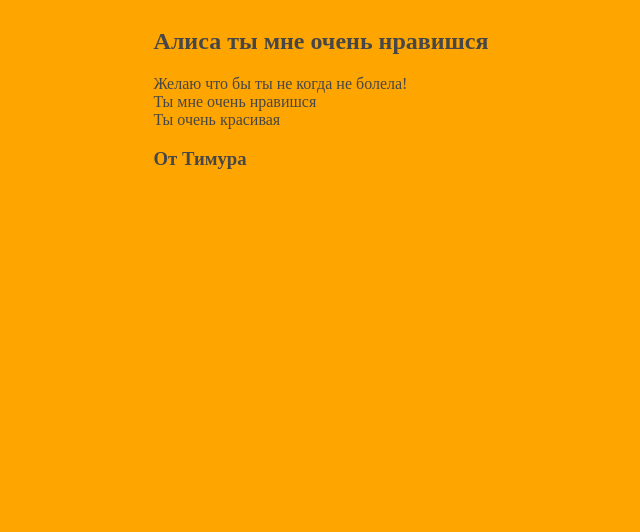
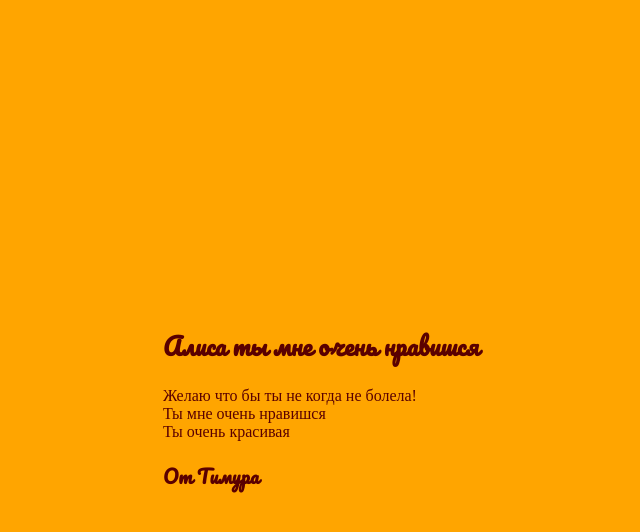
Before and after one commit to TimurMirzabekov/Alice, a plain HTML site: page index.html in a window 1280 px wide. Shown: the whole page, without its empty margins (319-959 px from the left). Drawn offline with Linux system fonts and the light colour scheme.

Commit message:
Add files via upload

```diff
--- a/index.html
+++ b/index.html
@@ -6,11 +6,19 @@
     <meta name="viewport" content="width=device-width, initial-scale=1.0">
     <title>TO ALICE FROM TIMUR</title>
 <style>
+
+@import url('https://fonts.googleapis.com/css2?family=Pacifico&display=swap');
+h1, h3{
+font-family: 'Pacifico', cursive;
+}
  body{
+min-height: 100vh;
  display: flex ;
  justify-content: center;
  background-color: #ffa500;
- color: #474747;
+ color: #5a0000;
+ align-items: center;
+
  }
  article{
  margin: 0% auto;
```
